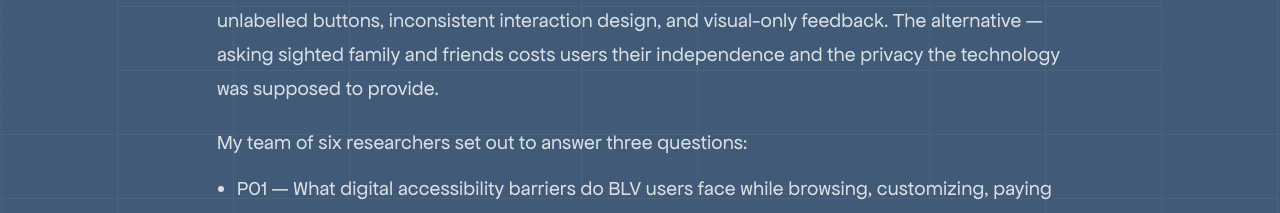
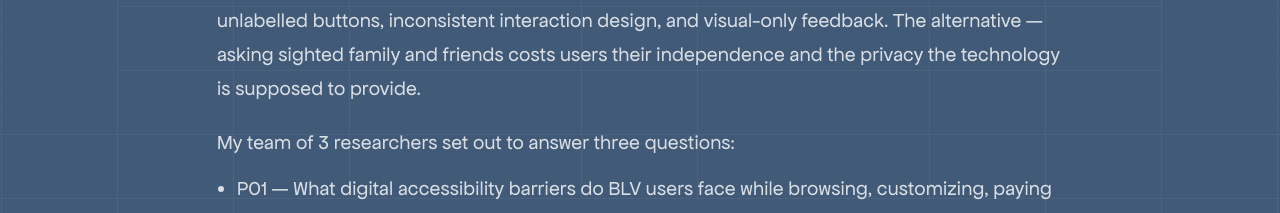
Before and after one commit to audumart/portfolio, a Next.js app: page /accessibility in a window 1280 px wide. Shown: the part 1643-1856 px from the top of the page. Built offline with nearby package versions, Linux system fonts and the light colour scheme.

Commit message:
making UI changes

```diff
--- a/app/accessibility/page.tsx
+++ b/app/accessibility/page.tsx
@@ -185,10 +185,10 @@ export default function AccessibilityPage() {
             travel to a store and lets users act as ordinary consumers. Yet many apps fail basic
             accessibility guidelines: unlabelled buttons, inconsistent interaction design, and
             visual-only feedback. The alternative — asking sighted family and friends costs
-            users their independence and the privacy the technology was supposed to provide.
+            users their independence and the privacy the technology is supposed to provide.
           </Body>
           <p className="mt-[20px] font-ui text-[16px] md:text-[20px] leading-[1.7] text-white/80 tracking-[0.16px]">
-            My team of six researchers set out to answer three questions:
+            My team of 3 researchers set out to answer three questions:
           </p>
           <ul className="mt-[12px] space-y-[10px] list-disc list-outside pl-[20px]">
             {[
```
